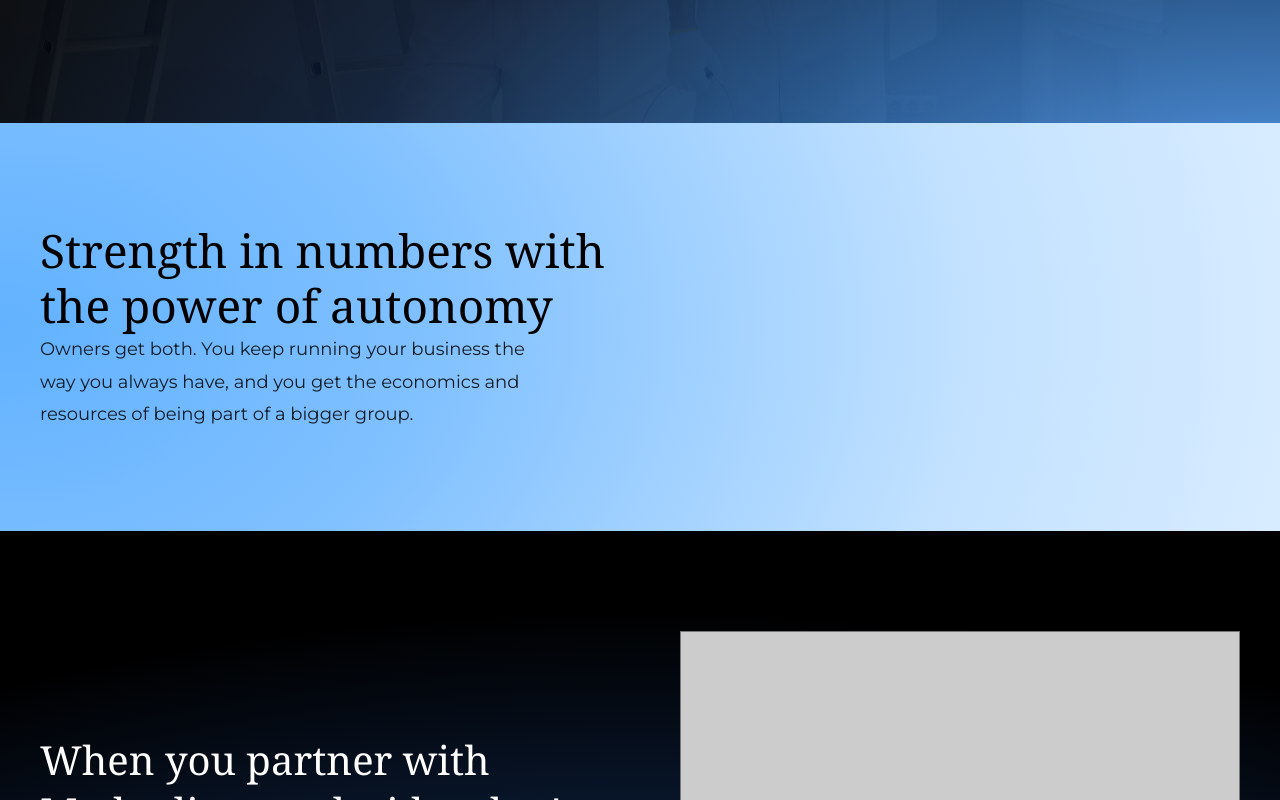
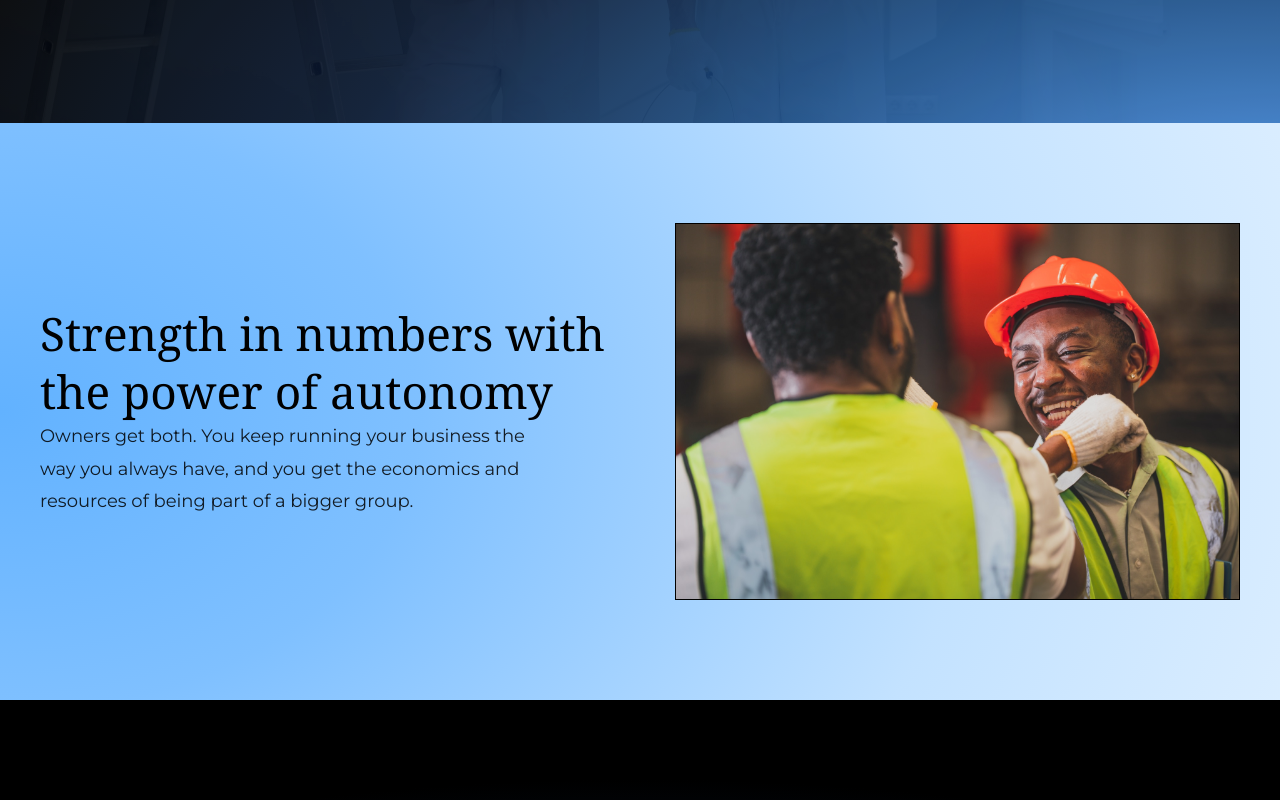
Before and after one commit to gkmestler/methodicpaintingsitemain, a Next.js app: page /how-we-partner in a window 1280 px wide. Shown: the part 557-1357 px from the top of the page. Built offline with nearby package versions, Linux system fonts and the light colour scheme.

Commit message:
Add crew photo beside Strength in numbers and open up the heading spacing

```diff
--- a/app/how-we-partner/page.tsx
+++ b/app/how-we-partner/page.tsx
@@ -45,7 +45,11 @@ export default function HowWePartnerPage() {
         backgroundPosition="center 40%"
       />
 
-      <Statement heading="Strength in numbers with the power of autonomy" tone="light">
+      <Statement
+        heading="Strength in numbers with the power of autonomy"
+        tone="light"
+        image={{ src: '/images/partner-crew.jpg', alt: 'Two crew members in safety vests sharing a laugh on site' }}
+      >
         <p>
           Owners get both. You keep running your business the way you always have, and you get the economics and resources of being part of a bigger group.
         </p>
--- a/components/home/Statement.module.css
+++ b/components/home/Statement.module.css
@@ -19,8 +19,9 @@
   margin-bottom: 0;
 }
 
-/* With a collage, the text stacks in the right column */
-.withImages {
+/* With a photo, the text stacks in its own column */
+.withImages,
+.withImage {
   gap: 40px;
 }
 
@@ -29,10 +30,17 @@
     grid-template-columns: 1.1fr 1fr;
     gap: 70px;
   }
+
+  .withImage {
+    grid-template-columns: 1fr 1fr;
+    gap: 70px;
+  }
 }
 
-.withImages .heading {
-  margin-bottom: 20px;
+.withImages .heading,
+.withImage .heading {
+  line-height: 1.25;
+  margin-bottom: 28px;
 }
 
 .copy {
@@ -57,14 +65,20 @@
   line-height: 0;
 }
 
-.collageDark .photo {
+.frameDark .photo,
+.single.frameDark {
   border: 1px solid rgba(255, 255, 255, 0.35);
   background: #1a1a1a;
 }
 
-.collageLight .photo {
+.frameLight .photo,
+.single.frameLight {
   border: 1px solid var(--black);
   background: #cccccc;
+}
+
+.single {
+  aspect-ratio: 3 / 2;
 }
 
 .image {
--- a/components/home/Statement.tsx
+++ b/components/home/Statement.tsx
@@ -12,23 +12,27 @@ type StatementProps = {
   heading: string
   children: React.ReactNode
   tone?: 'light' | 'dark' | 'black'
-  // Optional photo collage shown beside the text (two by two grid)
+  // Optional photo collage shown on the left of the text (two by two grid)
   images?: StatementImage[]
+  // Optional single photo shown on the right of the text
+  image?: StatementImage
 }
 
-// Large serif statement with supporting copy, split on desktop. With images,
-// the collage takes the left column and the text moves to the right.
-export default function Statement({ heading, children, tone = 'dark', images }: StatementProps) {
+// Large serif statement with supporting copy, split on desktop. With a
+// collage the photos take the left column; with a single image the text
+// takes the left column and the photo the right.
+export default function Statement({ heading, children, tone = 'dark', images, image }: StatementProps) {
   const isDark = tone !== 'light'
+  const frameClass = isDark ? styles.frameDark : styles.frameLight
 
   return (
     <Section tone={tone}>
-      <div className={`${styles.grid} ${images ? styles.withImages : ''}`}>
+      <div className={`${styles.grid} ${images ? styles.withImages : ''} ${image ? styles.withImage : ''}`}>
         {images && (
-          <div className={`${styles.collage} ${isDark ? styles.collageDark : styles.collageLight}`} data-reveal>
-            {images.map((image) => (
-              <div key={image.src} className={styles.photo}>
-                <Image src={image.src} alt={image.alt} width={1600} height={1067} sizes="(min-width: 900px) 25vw, 50vw" className={styles.image} />
+          <div className={`${styles.collage} ${frameClass}`} data-reveal>
+            {images.map((item) => (
+              <div key={item.src} className={styles.photo}>
+                <Image src={item.src} alt={item.alt} width={1600} height={1067} sizes="(min-width: 900px) 25vw, 50vw" className={styles.image} />
               </div>
             ))}
           </div>
@@ -37,6 +41,11 @@ export default function Statement({ heading, children, tone = 'dark', images }:
           <h2 className={`${text.serif} ${styles.heading}`}>{heading}</h2>
           <div className={`${text.body} ${text.muted} ${styles.copy}`}>{children}</div>
         </div>
+        {image && (
+          <div className={`${styles.single} ${styles.photo} ${frameClass}`} data-reveal style={{ transitionDelay: '0.15s' }}>
+            <Image src={image.src} alt={image.alt} width={1800} height={1198} sizes="(min-width: 900px) 45vw, 100vw" className={styles.image} />
+          </div>
+        )}
       </div>
     </Section>
   )
```
Also changed, not shown: public/images/partner-crew.jpg (added).
